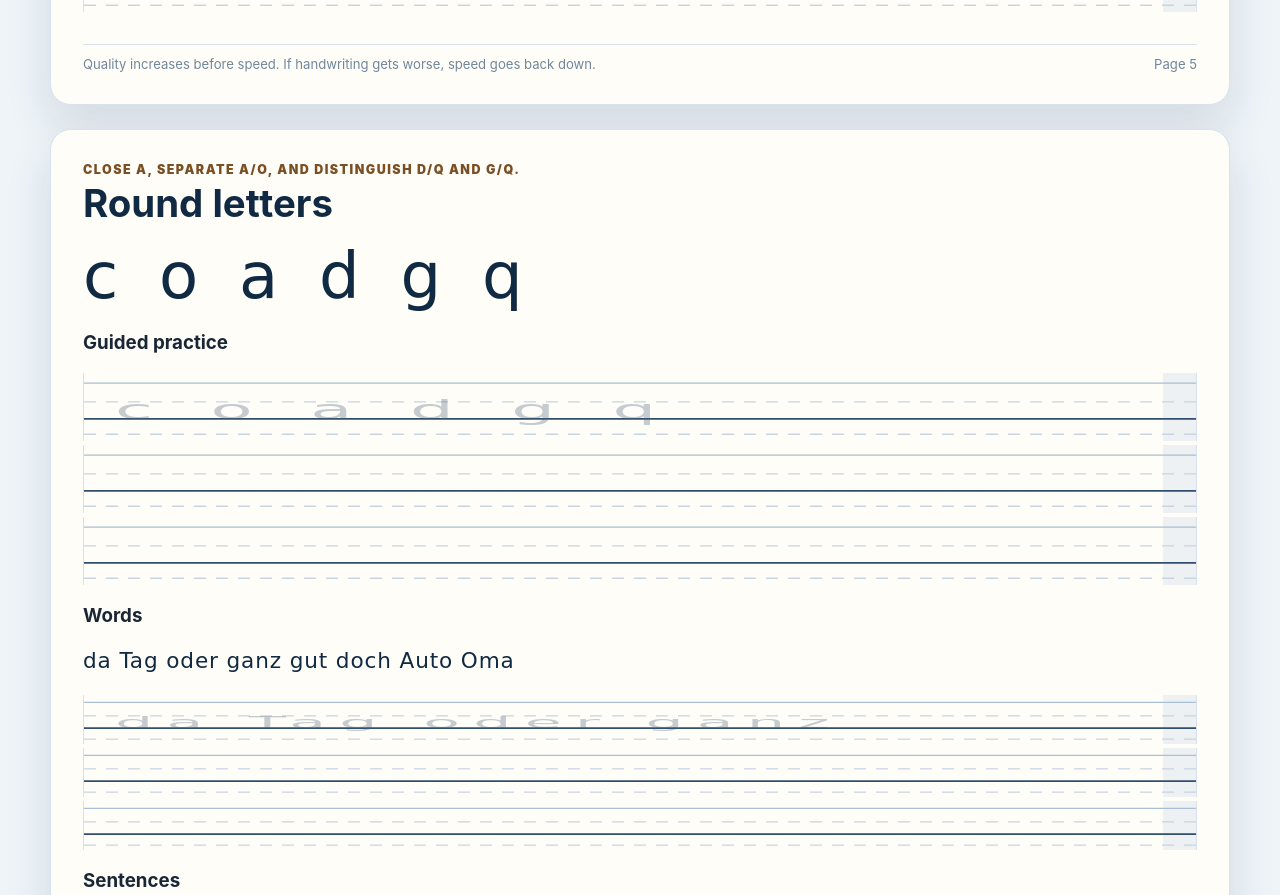
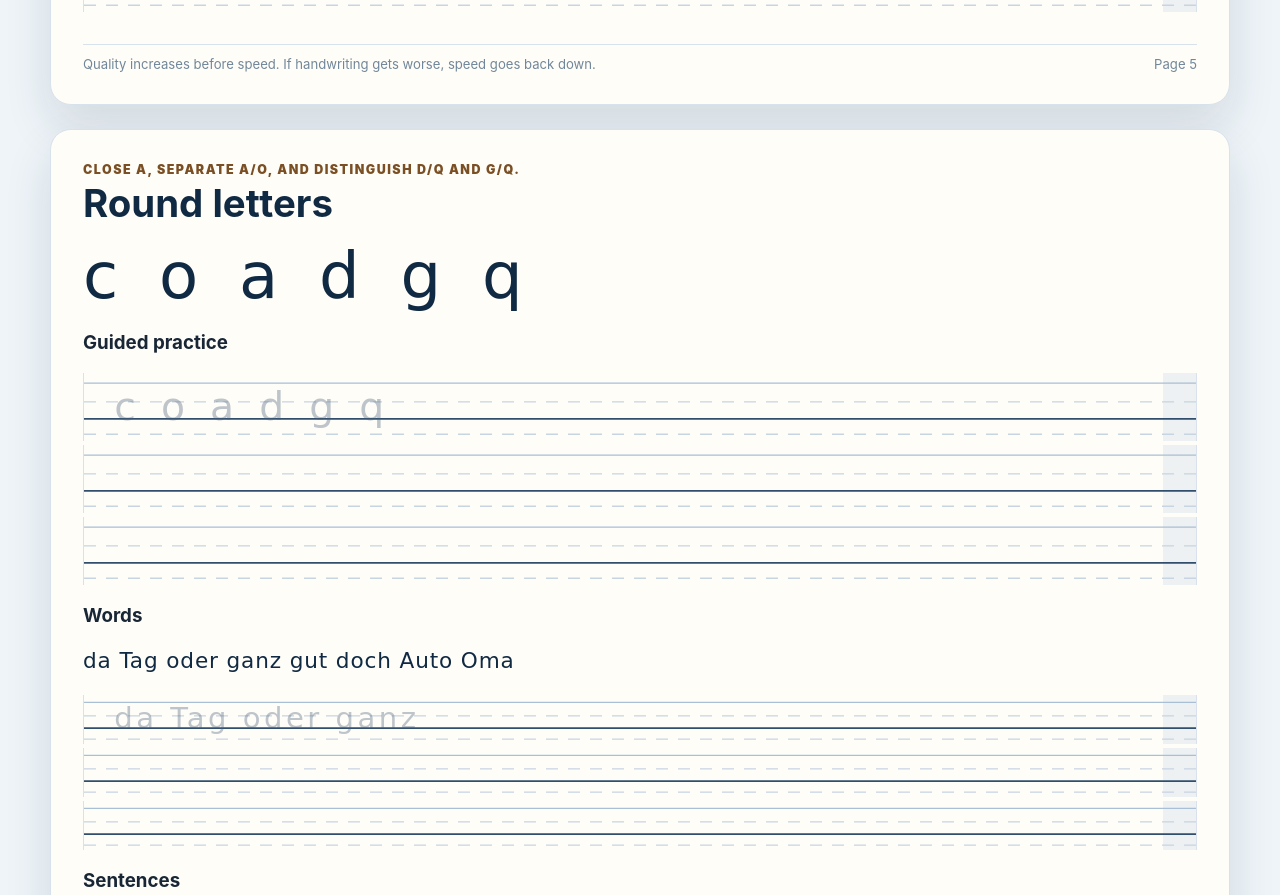
Before and after one commit to JonatasFischer/caligrafia, a React (Vite) app: page / in a window 1280 px wide. Shown: the part 4800-5695 px from the top of the page. Built offline with nearby package versions, Linux system fonts and the light colour scheme; a web font is replaced by a local one.

Commit message:
fix(workbook): avoid distorted calligraphy guide text

```diff
--- a/src/components/CaligraphyGuide.tsx
+++ b/src/components/CaligraphyGuide.tsx
@@ -12,13 +12,18 @@ export function CaligraphyGuide({
   return (
     <div className={compact ? "caligraphy-guide compact" : "caligraphy-guide"}>
       {Array.from({ length: rows }, (_, index) => (
-        <svg
+        <div
           key={index}
           className="guide-row"
+          role="img"
+          aria-label={trace && index === 0 ? trace : "writing line"}
+        >
+          <svg
+            className="guide-lines"
             viewBox="0 0 1000 160"
             preserveAspectRatio="none"
-          role="img"
-          aria-label={trace && index === 0 ? trace : "writing line"}
+            aria-hidden="true"
+            focusable="false"
           >
             <line
               className="guide-line guide-top"
@@ -48,17 +53,13 @@ export function CaligraphyGuide({
               y1="144"
               y2="144"
             />
+          </svg>
           {trace && index === 0 ? (
-            <text
-              className="guide-trace"
-              x="28"
-              y="108"
-              vectorEffect="non-scaling-stroke"
-            >
+            <span className="guide-trace" aria-hidden="true">
               {trace}
-            </text>
+            </span>
           ) : null}
-        </svg>
+        </div>
       ))}
     </div>
   );
--- a/src/styles.css
+++ b/src/styles.css
@@ -269,8 +269,10 @@ th {
 }
 
 .guide-row {
+  position: relative;
   width: 100%;
   height: 18mm;
+  overflow: hidden;
   border-right: 1px solid #d9e2ec;
   border-left: 1px solid #d9e2ec;
   background: linear-gradient(
@@ -282,6 +284,14 @@ th {
 
 .caligraphy-guide.compact .guide-row {
   height: 13mm;
+}
+
+.guide-lines {
+  position: absolute;
+  inset: 0;
+  display: block;
+  width: 100%;
+  height: 100%;
 }
 
 .guide-line {
@@ -305,16 +315,21 @@ th {
 }
 
 .guide-trace {
-  fill: rgb(74 98 122 / 0.32);
+  position: absolute;
+  top: 67.5%;
+  left: 8mm;
+  transform: translateY(-0.82em);
+  color: rgb(74 98 122 / 0.36);
   font-family: var(--model-font);
-  font-size: 62px;
-  letter-spacing: 16px;
-  dominant-baseline: alphabetic;
+  font-size: 10.4mm;
+  line-height: 1;
+  white-space: nowrap;
+  letter-spacing: 0.16em;
 }
 
 .compact .guide-trace {
-  font-size: 54px;
-  letter-spacing: 12px;
+  font-size: 7.7mm;
+  letter-spacing: 0.12em;
 }
 
 .rating-table th:nth-child(n + 2):nth-child(-n + 5),
```
Lines whose indentation alone changed are shown as unchanged.
